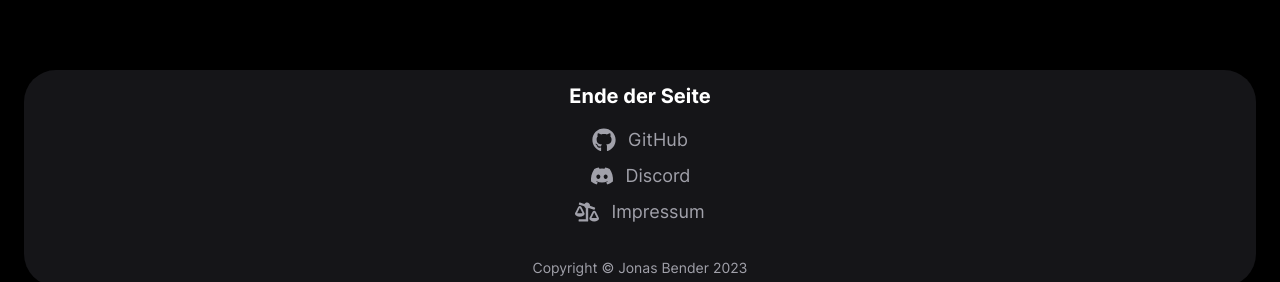
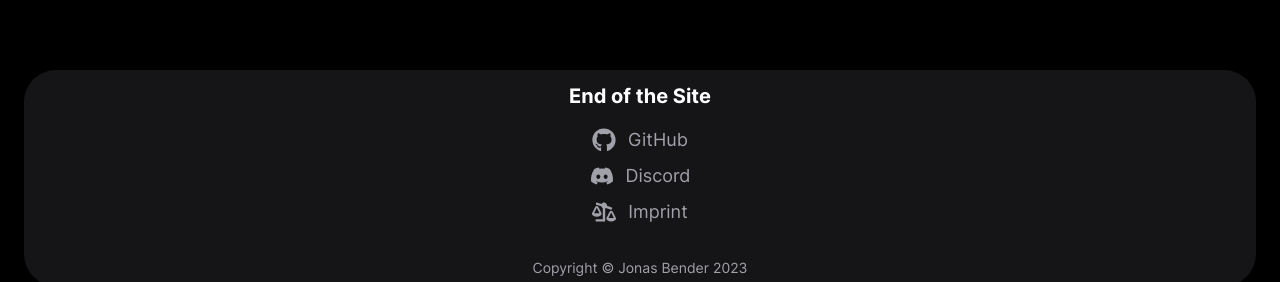
Before and after one commit to jonas-be/my-portfolio, a Next.js app: page /imprint in a window 1280 px wide. Shown: the part 463-745 px from the top of the page. Built offline with nearby package versions, Linux system fonts and the light colour scheme.

Commit message:
Languages update mainly for styleguide

```diff
--- a/next.config.js
+++ b/next.config.js
@@ -1,6 +1,6 @@
 module.exports = {
     i18n: {
         locales: ['en', 'de'],
-        defaultLocale: 'de',
+        defaultLocale: 'en',
     },
 };
--- a/pages/styleguide/buttons.tsx
+++ b/pages/styleguide/buttons.tsx
@@ -3,13 +3,17 @@ import StyleGuideComponent from "../../src/components/common/StyleGuideComponent
 import {IoSunny} from "react-icons/io5";
 import BreadcrumbNavigation from "../../src/components/common/BreadcrumbNavigation";
 import Skeleton from "../../src/components/skeleton/Skeleton";
+import {useRouter} from "next/router";
+import {selectLangauge, SKELETON_DATA} from "../../src/components/utils/StaticContentUtil";
 
 function Index() {
+    const router = useRouter()
+    const skeletonContentData = selectLangauge(SKELETON_DATA, router.locale)
 
 
     return (
         <Skeleton title={"Buttons"} content="Buttons"
-                  bgGrid={false} gradient={false}>
+                  bgGrid={false} gradient={false} skeletonContentData={skeletonContentData}>
 
             <div className="w-full flex justify-center">
                 <BreadcrumbNavigation homeName={"Styleguide"} urlPrefix={"/styleguide"} url={["buttons"]}/>
--- a/pages/styleguide/header-footer.tsx
+++ b/pages/styleguide/header-footer.tsx
@@ -6,13 +6,16 @@ import Link from "next/link";
 import {GiButtonFinger} from "react-icons/gi";
 import BreadcrumbNavigation from "../../src/components/common/BreadcrumbNavigation";
 import Skeleton from "../../src/components/skeleton/Skeleton";
+import {useRouter} from "next/router";
+import {selectLangauge, SKELETON_DATA} from "../../src/components/utils/StaticContentUtil";
 
 function Index() {
-
+    const router = useRouter()
+    const skeletonContentData = selectLangauge(SKELETON_DATA, router.locale)
 
     return (
         <Skeleton title={"Header and Footer"} content="Header and Footer"
-                  bgGrid={false} gradient={false}>
+                  bgGrid={false} gradient={false} skeletonContentData={skeletonContentData}>
             <div className="w-full flex justify-center">
                 <BreadcrumbNavigation homeName={"Styleguide"} urlPrefix={"/styleguide"} url={["header-footer"]}/>
             </div>
@@ -28,7 +31,7 @@ function Index() {
                     <StyleGuideComponent title="Button Sizes" code={`
 <Header/>
             `}>
-                        <Header/>
+                        <Header logoTitle={"Jonas"} labels={skeletonContentData.labels}/>
                     </StyleGuideComponent>
 
                     <StyleGuideComponent title="Button Sizes" code={`
@@ -37,7 +40,10 @@ function Index() {
 </div>
             `}>
                         <div className="w-full">
-                            <Footer/>
+                            <Footer copyright={skeletonContentData.copyright}
+                                    discordLink={skeletonContentData.discordLink}
+                                    githubLink={skeletonContentData.githubLink}
+                                    endOfSiteHeader={skeletonContentData.endOfSiteHeader} impress={skeletonContentData.impress}/>
                         </div>
                     </StyleGuideComponent>
 
--- a/pages/styleguide/index.tsx
+++ b/pages/styleguide/index.tsx
@@ -5,21 +5,18 @@ import Link from "next/link";
 import BreadcrumbNavigation from "../../src/components/common/BreadcrumbNavigation";
 import {IoSunny} from "react-icons/io5";
 import Skeleton from "../../src/components/skeleton/Skeleton";
+import {useRouter} from "next/router";
+import {selectLangauge, SKELETON_DATA} from "../../src/components/utils/StaticContentUtil";
 
 function Index() {
+    const router = useRouter()
+    const skeletonContentData = selectLangauge(SKELETON_DATA, router.locale)
 
     return (
         <Skeleton title={"Styleguide"} content="Styleguide"
-                  bgGrid={false} gradient={false}>
+                  bgGrid={false} gradient={false} skeletonContentData={skeletonContentData}>
             <div className="w-full flex flex-col items-center justify-center">
                 <BreadcrumbNavigation homeName={"Styleguide"} urlPrefix={"/styleguide"} url={[]}/>
-
-                {/*<ul className="p-4">*/}
-                {/*    <li className="flex items-center link text-secondary"><HiChevronDoubleRight/><Link*/}
-                {/*        href="/styleguide/buttons">Buttons</Link></li>*/}
-                {/*    <li className="flex items-center link text-secondary"><HiChevronDoubleRight/><Link*/}
-                {/*        href="/styleguide/header-footer">Header/Footer</Link></li>*/}
-                {/*</ul>*/}
             </div>
 
             <div className="flex flex-col md:flex-row justify-center m-2 py-6 gap-16 lg:gap-40">
--- a/pages/styleguide/links.tsx
+++ b/pages/styleguide/links.tsx
@@ -3,13 +3,16 @@ import StyleGuideComponent from "../../src/components/common/StyleGuideComponent
 import BreadcrumbNavigation from "../../src/components/common/BreadcrumbNavigation";
 import Link from "next/link";
 import Skeleton from "../../src/components/skeleton/Skeleton";
+import {useRouter} from "next/router";
+import {selectLangauge, SKELETON_DATA} from "../../src/components/utils/StaticContentUtil";
 
 function Index() {
-
+    const router = useRouter()
+    const skeletonContentData = selectLangauge(SKELETON_DATA, router.locale)
 
     return (
         <Skeleton title={"404 - Not Found"} content="404 NOT FOUND"
-                  bgGrid={false} gradient={false}>
+                  bgGrid={false} gradient={false} skeletonContentData={skeletonContentData}>
             <div className="w-full flex justify-center">
                 <BreadcrumbNavigation homeName={"Styleguide"} urlPrefix={"/styleguide"} url={["links"]}/>
             </div>
--- a/public/content/components/skeleton/de.json
+++ b/public/content/components/skeleton/de.json
@@ -10,6 +10,6 @@
   "endOfSiteHeader": "Ende der Seite",
   "githubLink": "GitHub",
   "discordLink": "Discord",
-  "impress": "Impressum",
+  "imprint": "Impressum",
   "copyright": "Copyright © Jonas Bender 2023"
 }
--- a/public/content/components/skeleton/en.json
+++ b/public/content/components/skeleton/en.json
@@ -10,6 +10,6 @@
   "endOfSiteHeader": "End of the Site",
   "githubLink": "GitHub",
   "discordLink": "Discord",
-  "impress": "Imprint",
+  "imprint": "Imprint",
   "copyright": "Copyright © Jonas Bender 2023"
 }
--- a/public/content/pages/404/de.json
+++ b/public/content/pages/404/de.json
@@ -1,8 +1,8 @@
 {
-  "title": "404 - Not Found",
-  "contentSEO": "404 - Not Found",
+  "title": "404 - Nicht gefunden",
+  "contentSEO": "404 - Nicht gefunden",
   "content": {
     "heroFirstLine": "404",
-    "heroSecondLine": "Not Found"
+    "heroSecondLine": "Nicht gefunden"
   }
 }
--- a/src/components/skeleton/Skeleton.tsx
+++ b/src/components/skeleton/Skeleton.tsx
@@ -27,7 +27,7 @@ const Skeleton = ({title, content, gradient, bgGrid, skeletonContentData, childr
                     <Footer endOfSiteHeader={skeletonContentData.endOfSiteHeader}
                             githubLink={skeletonContentData.githubLink}
                             discordLink={skeletonContentData.discordLink}
-                            impress={skeletonContentData.impress}
+                            impress={skeletonContentData.imprint}
                             copyright={skeletonContentData.copyright}
                     />
                 </div>
@@ -57,7 +57,7 @@ export type SkeletonContentData = {
     endOfSiteHeader: string
     githubLink: string
     discordLink: string
-    impress: string
+    imprint: string
     copyright: string
 }
 
```
